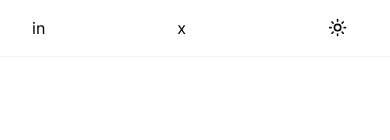
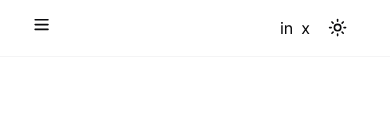
Before and after one commit to itsjmendez/toro, a Next.js app: page / in a window 390 px wide. Shown: the top 140 px of the page. Built offline with nearby package versions, Linux system fonts and the light colour scheme.

Commit message:
refactor: improve site-header component structure and add mobile navigation

```diff
--- a/components/site-header.tsx
+++ b/components/site-header.tsx
@@ -1,15 +1,14 @@
-'use client';
-
-import React from 'react';
 import { MainNav } from './main-nav';
 import { ThemeToggle } from './theme-toggle';
+import MobileNav from './mobile-nav';
 
 export default function SiteHeader() {
   return (
     <header className="sticky top-0 z-50 w- border-b border-border/40 bg-background/95 backdrop-blur supports-[backdrop-filter]:bg-background/60">
       <div className="container flex h-14 max-w-screen-2xl items-center">
         <MainNav />
-        <div className="flex flex-1 items-center justify-between space-x-2 md:justify-end">
+        <MobileNav />
+        <div className="flex flex-1 items-center justify-end space-x-2">
           {/* todo: add social medias */}
           <div>in</div>
           <div>x</div>
```
